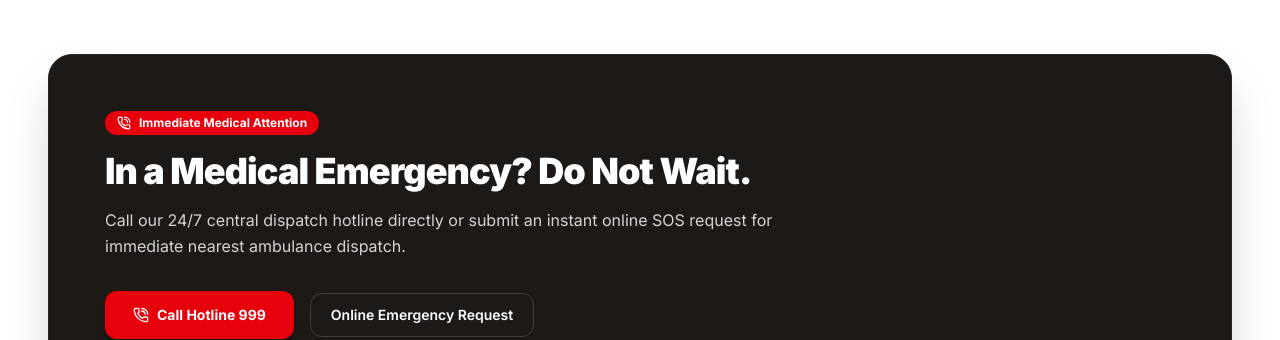
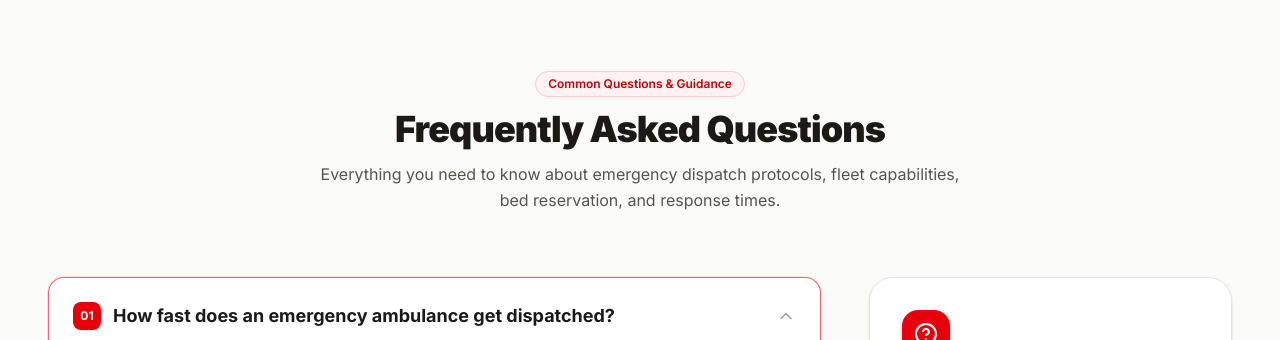
Before and after one commit to eistiakahmed/Emergency-Ambulance-Dispatch-Client, a Next.js app: page / in a window 1280 px wide. Shown: the part 2460-2800 px from the top of the page. Built offline with nearby package versions, Linux system fonts and the light colour scheme; no server answers.

Commit message:
feat: add interactive FAQ accordion section aligned with 3-color design system

```diff
--- a/src/app/page.tsx
+++ b/src/app/page.tsx
@@ -14,6 +14,7 @@ import {
 } from "lucide-react";
 import { Navbar } from "@/components/layout/Navbar";
 import { Footer } from "@/components/layout/Footer";
+import { FaqSection } from "@/components/home/FaqSection";
 import { Button } from "@/components/ui/button";
 import { Badge } from "@/components/ui/badge";
 
@@ -289,6 +290,9 @@ export default function Home() {
           </div>
         </section>
 
+        {/* FAQ Section */}
+        <FaqSection />
+
         {/* Emergency Call-To-Action Banner */}
         <section className="py-14 sm:py-20 bg-white">
           <div className="mx-auto max-w-[1536px] px-4 sm:px-8 lg:px-12">
--- /dev/null
+++ b/src/components/home/FaqSection.tsx
@@ -0,0 +1,181 @@
+"use client";
+
+import React, { useState } from "react";
+import Link from "next/link";
+import { ChevronDown, HelpCircle, PhoneCall, ArrowRight, MessageSquare } from "lucide-react";
+import { Badge } from "@/components/ui/badge";
+import { Button } from "@/components/ui/button";
+
+interface FaqItem {
+  question: string;
+  answer: string;
+  category: string;
+}
+
+const faqs: FaqItem[] = [
+  {
+    question: "How fast does an emergency ambulance get dispatched?",
+    answer:
+      "Our automated dispatch engine matches and assigns the closest verified ambulance via real-time GPS telemetry in under 60 seconds. The average arrival time across our metro partner network is less than 8.4 minutes.",
+    category: "Dispatch & Response",
+  },
+  {
+    question: "What is the difference between ALS and BLS ambulances?",
+    answer:
+      "Advanced Life Support (ALS) units are mobile ICUs equipped with mechanical ventilators, defibrillators, cardiac monitoring, and certified trauma paramedics. Basic Life Support (BLS) units handle non-invasive emergencies with continuous oxygen therapy, splinting, and rapid medical transport.",
+    category: "Fleet Capabilities",
+  },
+  {
+    question: "How does real-time hospital bed reservation work?",
+    answer:
+      "While the ambulance is en route, patient vitals and triage priority are automatically synchronized with the receiving hospital. The emergency department prepares an ICU or ER bay in advance, eliminating handover wait times upon arrival.",
+    category: "Hospital Coordination",
+  },
+  {
+    question: "Can I track the dispatched ambulance in real-time?",
+    answer:
+      "Yes. Once a unit is dispatched, you gain access to live turn-by-turn map tracking with exact GPS coordinates, paramedic team contacts, and dynamic ETA updates updated every 3 seconds.",
+    category: "Live Tracking",
+  },
+  {
+    question: "What payment methods are supported for emergency dispatch?",
+    answer:
+      "We support secure digital payments through Stripe, bKash Merchant, Visa/Mastercard, and mobile banking. Digital invoices with transparent distance-fare breakdowns and official medical receipt PDFs are automatically generated.",
+    category: "Payments & Billing",
+  },
+  {
+    question: "Is PulseRescue emergency service operational 24/7?",
+    answer:
+      "Yes. Our central operations command, paramedic stations, and toll-free emergency hotlines (999 / 911) operate 24 hours a day, 7 days a week, 365 days a year without interruption.",
+    category: "Availability",
+  },
+];
+
+export function FaqSection() {
+  const [openIndex, setOpenIndex] = useState<number | null>(0);
+
+  const toggleFaq = (index: number) => {
+    setOpenIndex(openIndex === index ? null : index);
+  };
+
+  return (
+    <section className="py-16 sm:py-24 bg-stone-50 border-b border-stone-200">
+      <div className="mx-auto max-w-[1536px] px-4 sm:px-8 lg:px-12">
+        {/* Section Header */}
+        <div className="text-center max-w-2xl mx-auto space-y-3 mb-12 sm:mb-16">
+          <Badge variant="redSubtle">Common Questions & Guidance</Badge>
+          <h2 className="text-3xl sm:text-4xl font-black tracking-tight text-stone-900">
+            Frequently Asked Questions
+          </h2>
+          <p className="text-sm sm:text-base text-stone-600 leading-relaxed">
+            Everything you need to know about emergency dispatch protocols, fleet capabilities, bed reservation, and response times.
+          </p>
+        </div>
+
+        <div className="grid grid-cols-1 lg:grid-cols-12 gap-8 lg:gap-12 items-start">
+          {/* Left Column: Interactive FAQ Accordion */}
+          <div className="lg:col-span-8 space-y-3.5">
+            {faqs.map((faq, index) => {
+              const isOpen = openIndex === index;
+              return (
+                <div
+                  key={index}
+                  className={`rounded-2xl border transition-all duration-200 bg-white shadow-xs overflow-hidden ${
+                    isOpen
+                      ? "border-red-600/60 ring-1 ring-red-600/10"
+                      : "border-stone-200 hover:border-stone-300"
+                  }`}
+                >
+                  <button
+                    onClick={() => toggleFaq(index)}
+                    className="w-full flex items-center justify-between p-5 sm:p-6 text-left cursor-pointer gap-4 transition-colors hover:bg-stone-50/60"
+                    aria-expanded={isOpen}
+                  >
+                    <div className="flex items-center gap-3">
+                      <span
+                        className={`flex h-7 w-7 shrink-0 items-center justify-center rounded-lg text-xs font-bold transition-colors ${
+                          isOpen
+                            ? "bg-red-600 text-white"
+                            : "bg-stone-100 text-stone-600"
+                        }`}
+                      >
+                        0{index + 1}
+                      </span>
+                      <span className="text-base sm:text-lg font-bold text-stone-900">
+                        {faq.question}
+                      </span>
+                    </div>
+                    <ChevronDown
+                      className={`h-5 w-5 shrink-0 text-stone-400 transition-transform duration-200 ${
+                        isOpen ? "rotate-180 text-red-600" : ""
+                      }`}
+                    />
+                  </button>
+
+                  {isOpen && (
+                    <div className="px-5 pb-6 sm:px-6 pt-1 text-sm sm:text-base text-stone-600 leading-relaxed border-t border-stone-100 bg-stone-50/40 animate-in fade-in duration-150">
+                      <p className="pl-10">{faq.answer}</p>
+                      <div className="pl-10 pt-3">
+                        <span className="text-[11px] font-bold uppercase tracking-wider text-red-600 bg-red-50 px-2.5 py-1 rounded-md border border-red-100">
+                          {faq.category}
+                        </span>
+                      </div>
+                    </div>
+                  )}
+                </div>
+              );
+            })}
+          </div>
+
+          {/* Right Column: 24/7 Support & Direct Hotline Card */}
+          <div className="lg:col-span-4 space-y-6">
+            <div className="rounded-3xl border border-stone-200 bg-white p-6 sm:p-8 shadow-sm space-y-6">
+              <div className="h-12 w-12 rounded-2xl bg-red-600 text-white flex items-center justify-center shadow-md shadow-red-600/25">
+                <HelpCircle className="h-6 w-6" />
+              </div>
+
+              <div className="space-y-2">
+                <h3 className="text-xl font-bold text-stone-900">
+                  Still have questions?
+                </h3>
+                <p className="text-sm text-stone-600 leading-relaxed">
+                  Our emergency triage operators and dispatch specialists are on duty 24/7 to assist with urgent inquiries.
+                </p>
+              </div>
+
+              <div className="space-y-3 pt-2 border-t border-stone-100">
+                <a
+                  href="tel:999"
+                  className="flex items-center justify-center gap-2.5 w-full py-3.5 rounded-xl bg-red-600 text-white font-bold text-sm shadow-md hover:bg-red-700 transition-colors"
+                >
+                  <PhoneCall className="h-4 w-4" />
+                  <span>Call Emergency (999)</span>
+                </a>
+
+                <Link href="/contact" className="block w-full">
+                  <Button variant="outline" className="w-full justify-center gap-2 font-bold text-xs h-11">
+                    <MessageSquare className="h-4 w-4" />
+                    <span>Contact Operations Hub</span>
+                  </Button>
+                </Link>
+              </div>
+            </div>
+
+            {/* Quick Stat Pill */}
+            <div className="rounded-2xl border border-stone-200 bg-stone-100/70 p-5 space-y-2">
+              <p className="text-xs font-bold uppercase tracking-wider text-stone-500">
+                Response Reliability
+              </p>
+              <p className="text-2xl font-black text-stone-900">
+                99.98% <span className="text-xs font-semibold text-stone-600">Dispatch Uptime</span>
+              </p>
+              <p className="text-xs text-stone-500">
+                Automated failover redundant servers across major telecom networks.
+              </p>
+            </div>
+          </div>
+        </div>
+      </div>
+    </section>
+  );
+}
```
